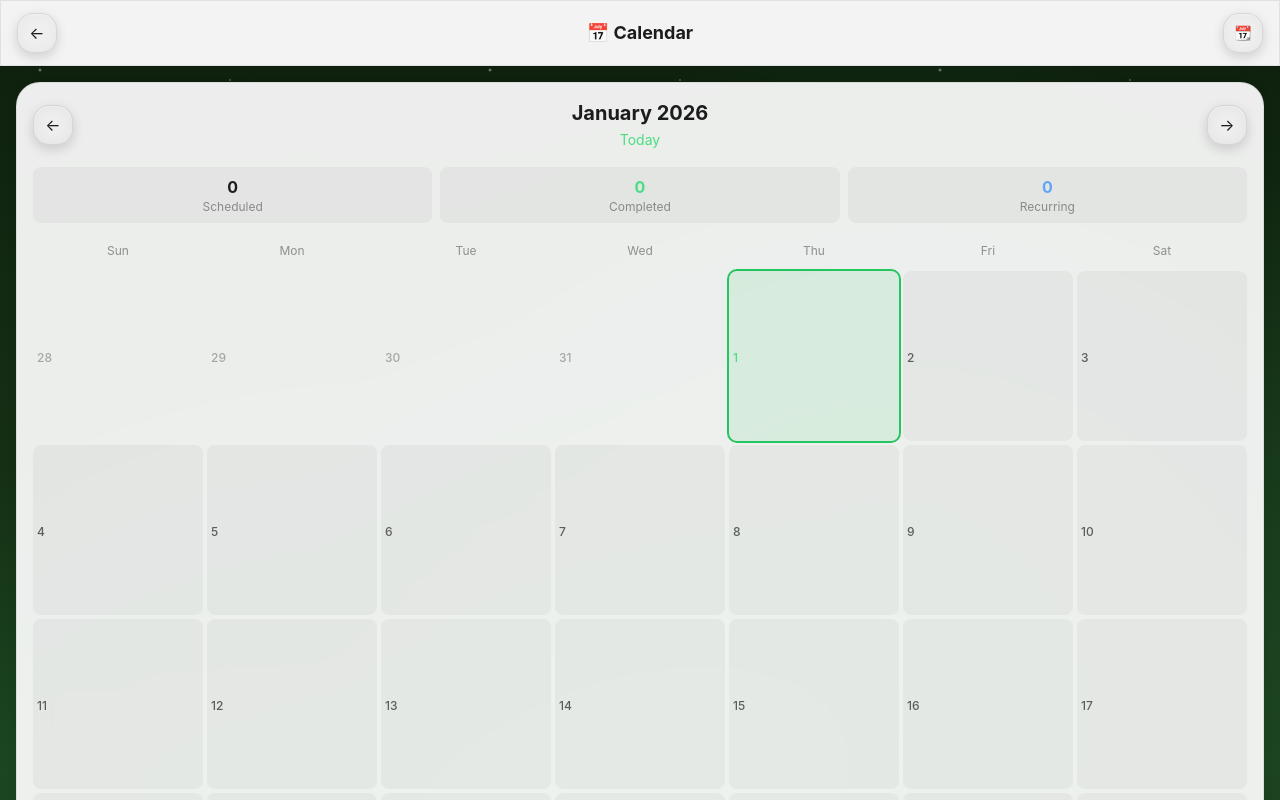
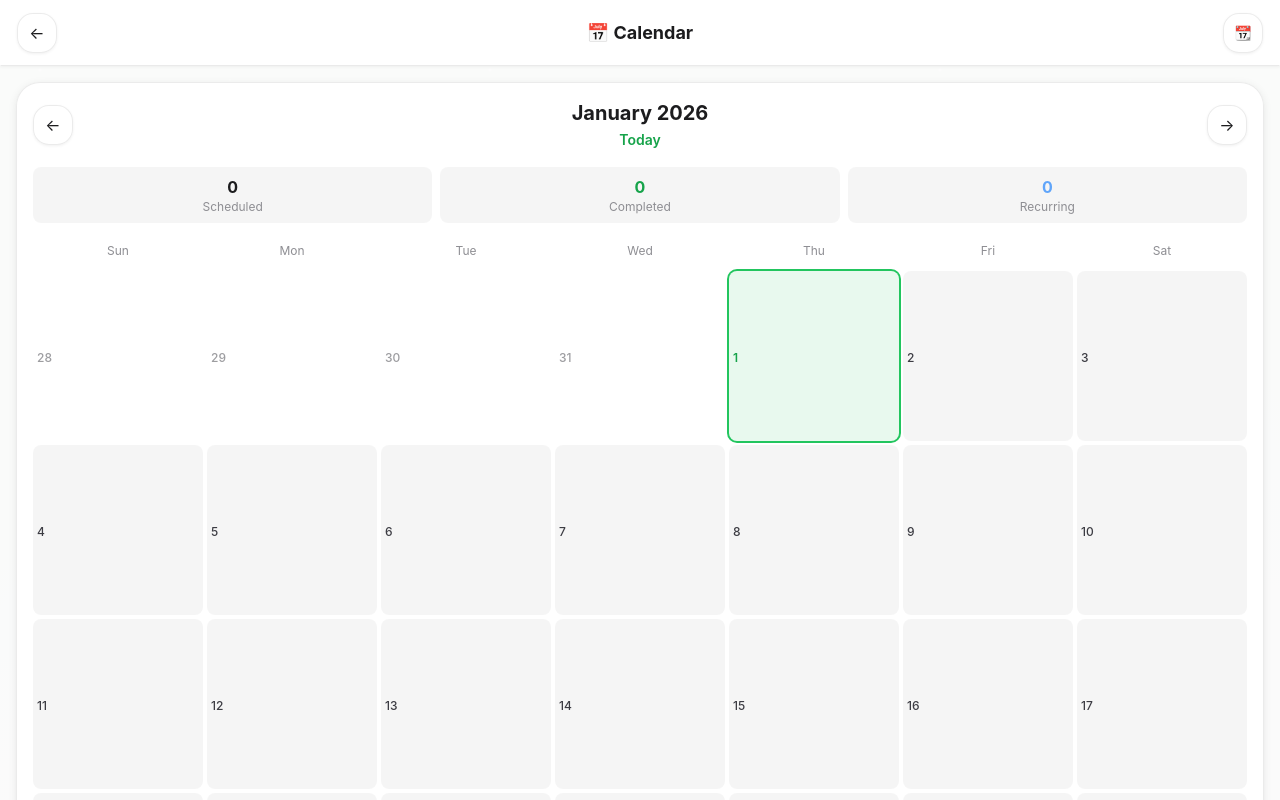
Before and after one commit to justinnewbold/time-blocking, a Next.js app: page /calendar in a window 1280 px wide. Shown: the top 800 px of the page. Built offline with nearby package versions, Linux system fonts and the light colour scheme.

Commit message:
feat: Add light backgrounds + enhanced light mode UI ☀️🌿

```diff
--- a/src/app/globals.css
+++ b/src/app/globals.css
@@ -304,6 +304,112 @@
     radial-gradient(ellipse at 50% 80%, rgba(190, 18, 60, 0.2) 0%, transparent 35%);
 }
 
+
+/* ===== Light Mode Backgrounds ===== */
+
+.bg-light-sky {
+  background: linear-gradient(180deg, #e0f2fe 0%, #f0f9ff 50%, #e0f2fe 100%);
+}
+
+.bg-light-sky::before {
+  content: '';
+  position: absolute;
+  inset: 0;
+  background:
+    radial-gradient(ellipse at 30% 30%, rgba(56, 189, 248, 0.2) 0%, transparent 50%),
+    radial-gradient(ellipse at 70% 70%, rgba(125, 211, 252, 0.15) 0%, transparent 45%);
+}
+
+.bg-light-peach {
+  background: linear-gradient(180deg, #fef3e2 0%, #fff7ed 50%, #fef3e2 100%);
+}
+
+.bg-light-peach::before {
+  content: '';
+  position: absolute;
+  inset: 0;
+  background:
+    radial-gradient(ellipse at 40% 40%, rgba(251, 146, 60, 0.15) 0%, transparent 50%),
+    radial-gradient(ellipse at 60% 60%, rgba(253, 186, 116, 0.1) 0%, transparent 45%);
+}
+
+.bg-light-mint {
+  background: linear-gradient(180deg, #d1fae5 0%, #ecfdf5 50%, #d1fae5 100%);
+}
+
+.bg-light-mint::before {
+  content: '';
+  position: absolute;
+  inset: 0;
+  background:
+    radial-gradient(ellipse at 30% 50%, rgba(52, 211, 153, 0.2) 0%, transparent 50%),
+    radial-gradient(ellipse at 70% 40%, rgba(110, 231, 183, 0.15) 0%, transparent 45%);
+}
+
+.bg-light-lavender {
+  background: linear-gradient(180deg, #ede9fe 0%, #f5f3ff 50%, #ede9fe 100%);
+}
+
+.bg-light-lavender::before {
+  content: '';
+  position: absolute;
+  inset: 0;
+  background:
+    radial-gradient(ellipse at 25% 35%, rgba(167, 139, 250, 0.2) 0%, transparent 50%),
+    radial-gradient(ellipse at 75% 65%, rgba(196, 181, 253, 0.15) 0%, transparent 45%);
+}
+
+.bg-light-rose {
+  background: linear-gradient(180deg, #ffe4e6 0%, #fff1f2 50%, #ffe4e6 100%);
+}
+
+.bg-light-rose::before {
+  content: '';
+  position: absolute;
+  inset: 0;
+  background:
+    radial-gradient(ellipse at 35% 45%, rgba(251, 113, 133, 0.2) 0%, transparent 50%),
+    radial-gradient(ellipse at 65% 55%, rgba(253, 164, 175, 0.15) 0%, transparent 45%);
+}
+
+.bg-light-cream {
+  background: linear-gradient(180deg, #fef9c3 0%, #fefce8 50%, #fef9c3 100%);
+}
+
+.bg-light-cream::before {
+  content: '';
+  position: absolute;
+  inset: 0;
+  background:
+    radial-gradient(ellipse at 30% 40%, rgba(250, 204, 21, 0.15) 0%, transparent 50%),
+    radial-gradient(ellipse at 70% 60%, rgba(253, 224, 71, 0.1) 0%, transparent 45%);
+}
+
+.bg-light-silver {
+  background: linear-gradient(180deg, #e5e7eb 0%, #f3f4f6 50%, #e5e7eb 100%);
+}
+
+.bg-light-silver::before {
+  content: '';
+  position: absolute;
+  inset: 0;
+  background:
+    radial-gradient(ellipse at 40% 30%, rgba(156, 163, 175, 0.15) 0%, transparent 50%),
+    radial-gradient(ellipse at 60% 70%, rgba(209, 213, 219, 0.1) 0%, transparent 45%);
+}
+
+.bg-light-ocean {
+  background: linear-gradient(180deg, #cffafe 0%, #ecfeff 50%, #cffafe 100%);
+}
+
+.bg-light-ocean::before {
+  content: '';
+  position: absolute;
+  inset: 0;
+  background:
+    radial-gradient(ellipse at 25% 40%, rgba(34, 211, 238, 0.2) 0%, transparent 50%),
+    radial-gradient(ellipse at 75% 60%, rgba(103, 232, 249, 0.15) 0%, transparent 45%);
+}
 /* ===== Background Animations ===== */
 
 @keyframes aurora {
@@ -900,36 +1006,38 @@ body {
   --bg-secondary: #ffffff;
   --bg-tertiary: #e5e5ea;
   --text-primary: #1c1c1e;
-  --text-secondary: rgba(0, 0, 0, 0.6);
-  --text-tertiary: rgba(0, 0, 0, 0.4);
-  --glass-bg: rgba(255, 255, 255, 0.85);
+  --text-secondary: #3c3c43;
+  --text-tertiary: #8e8e93;
+  --glass-bg: rgba(255, 255, 255, 0.95);
   --glass-border: rgba(0, 0, 0, 0.08);
-  --separator: rgba(0, 0, 0, 0.1);
+  --separator: rgba(0, 0, 0, 0.12);
   --accent-bg: rgba(0, 0, 0, 0.06);
   --button-bg: rgba(0, 0, 0, 0.08);
   --button-hover: rgba(0, 0, 0, 0.12);
-}
-
-/* Light mode specific overrides */
+  --card-shadow: 0 2px 8px rgba(0, 0, 0, 0.08), 0 1px 2px rgba(0, 0, 0, 0.04);
+}
+
+/* Light mode body */
 .light-mode body {
   background: var(--bg-primary);
-}
-
-/* Glass cards - main content containers */
+  color: var(--text-primary);
+}
+
+/* Glass cards - main content containers - HIGH OPACITY for readability */
 .light-mode .glass,
 .light-mode .glass-card {
-  background: rgba(255, 255, 255, 0.92) !important;
-  border-color: rgba(0, 0, 0, 0.08) !important;
-  box-shadow: 0 2px 12px rgba(0, 0, 0, 0.06), 0 1px 2px rgba(0, 0, 0, 0.04) !important;
-  backdrop-filter: blur(20px);
-  -webkit-backdrop-filter: blur(20px);
-}
-
-/* Header bar */
+  background: rgba(255, 255, 255, 0.95) !important;
+  border: 1px solid rgba(0, 0, 0, 0.08) !important;
+  box-shadow: var(--card-shadow) !important;
+  backdrop-filter: blur(20px) saturate(180%);
+  -webkit-backdrop-filter: blur(20px) saturate(180%);
+}
+
+/* Header bar - solid for better readability */
 .light-mode .glass-dark {
-  background: rgba(255, 255, 255, 0.95) !important;
-  border-color: rgba(0, 0, 0, 0.08) !important;
-  box-shadow: 0 1px 3px rgba(0, 0, 0, 0.06) !important;
+  background: rgba(255, 255, 255, 0.98) !important;
+  border-bottom: 1px solid rgba(0, 0, 0, 0.08) !important;
+  box-shadow: 0 1px 3px rgba(0, 0, 0, 0.05) !important;
 }
 
 /* Primary text (white -> dark) */
@@ -938,19 +1046,20 @@ body {
 }
 
 /* Secondary text */
+.light-mode .text-white\/70,
 .light-mode .text-white\/60,
 .light-mode .text-white\/50 {
   color: var(--text-secondary) !important;
 }
 
-/* Tertiary text */
+/* Tertiary/muted text */
 .light-mode .text-white\/40,
 .light-mode .text-white\/30,
 .light-mode .text-white\/20 {
   color: var(--text-tertiary) !important;
 }
 
-/* Background overlays - make more visible */
+/* Background overlays - visible but subtle */
 .light-mode .bg-white\/5 {
   background: rgba(0, 0, 0, 0.04) !important;
 }
@@ -971,18 +1080,27 @@ body {
   background: rgba(0, 0, 0, 0.12) !important;
 }
 
-/* Borders */
-.light-mode .border-white\/10,
+/* Borders - visible */
+.light-mode .border-white\/5,
+.light-mode .border-white\/10 {
+  border-color: rgba(0, 0, 0, 0.08) !important;
+}
+
 .light-mode .border-white\/20,
 .light-mode .border-white\/30 {
-  border-color: rgba(0, 0, 0, 0.1) !important;
+  border-color: rgba(0, 0, 0, 0.12) !important;
 }
 
 /* Glass inputs */
 .light-mode .glass-input {
   background: rgba(0, 0, 0, 0.05) !important;
   color: var(--text-primary) !important;
-  border-color: rgba(0, 0, 0, 0.1) !important;
+  border: 1px solid rgba(0, 0, 0, 0.1) !important;
+}
+
+.light-mode .glass-input:focus {
+  border-color: #007aff !important;
+  box-shadow: 0 0 0 3px rgba(0, 122, 255, 0.15) !important;
 }
 
 .light-mode .glass-input::placeholder {
@@ -999,20 +1117,30 @@ body {
   background: rgba(0, 0, 0, 0.1) !important;
 }
 
+.light-mode .glass-button:active {
+  background: rgba(0, 0, 0, 0.15) !important;
+}
+
 /* Icon buttons */
 .light-mode .glass-icon,
 .light-mode .glass-icon-sm {
-  background: rgba(0, 0, 0, 0.06) !important;
+  background: rgba(255, 255, 255, 0.9) !important;
   color: var(--text-primary) !important;
-  border-color: rgba(0, 0, 0, 0.08) !important;
+  border: 1px solid rgba(0, 0, 0, 0.08) !important;
+  box-shadow: 0 1px 3px rgba(0, 0, 0, 0.06) !important;
 }
 
 .light-mode .glass-icon:hover,
 .light-mode .glass-icon-sm:hover {
-  background: rgba(0, 0, 0, 0.1) !important;
-}
-
-/* Green success states should stay green */
+  background: rgba(255, 255, 255, 1) !important;
+  box-shadow: 0 2px 6px rgba(0, 0, 0, 0.1) !important;
+}
+
+/* Green/success states - keep vibrant */
+.light-mode .bg-green-500 {
+  background: #22c55e !important;
+}
+
 .light-mode .bg-green-500\/20 {
   background: rgba(34, 197, 94, 0.15) !important;
 }
@@ -1022,115 +1150,185 @@ body {
 }
 
 .light-mode .border-green-500\/30 {
-  border-color: rgba(34, 197, 94, 0.3) !important;
-}
-
-/* Time/duration buttons */
-.light-mode button[class*="rounded-xl"][class*="text-sm"],
-.light-mode button[class*="rounded-xl"][class*="text-xs"] {
-  background: rgba(0, 0, 0, 0.06) !important;
+  border-color: rgba(34, 197, 94, 0.4) !important;
+}
+
+.light-mode .text-green-400,
+.light-mode .text-green-500 {
+  color: #16a34a !important;
+}
+
+/* Start button - make it pop */
+.light-mode button.text-green-400,
+.light-mode span.text-green-400 {
+  color: #16a34a !important;
+  font-weight: 600;
+}
+
+/* Duration buttons (5m, 15m, 25m, 45m) */
+.light-mode button[class*="rounded-xl"][class*="p-3"],
+.light-mode button[class*="rounded-xl"][class*="p-2"] {
+  background: rgba(255, 255, 255, 0.9) !important;
   color: var(--text-secondary) !important;
-}
-
-.light-mode button[class*="rounded-xl"][class*="text-sm"]:hover,
-.light-mode button[class*="rounded-xl"][class*="text-xs"]:hover {
-  background: rgba(0, 0, 0, 0.1) !important;
-}
-
-/* Filter/category pills */
-.light-mode .rounded-full[class*="bg-white"] {
-  background: rgba(0, 0, 0, 0.08) !important;
+  border: 1px solid rgba(0, 0, 0, 0.1) !important;
+  box-shadow: 0 1px 2px rgba(0, 0, 0, 0.05) !important;
+}
+
+.light-mode button[class*="rounded-xl"][class*="p-3"]:hover,
+.light-mode button[class*="rounded-xl"][class*="p-2"]:hover {
+  background: rgba(255, 255, 255, 1) !important;
+  box-shadow: 0 2px 4px rgba(0, 0, 0, 0.1) !important;
+}
+
+/* Category filter pills */
+.light-mode .rounded-full.bg-white\/20 {
+  background: rgba(0, 122, 255, 0.12) !important;
+  color: #007aff !important;
+}
+
+.light-mode .rounded-full.text-white\/60 {
+  background: rgba(0, 0, 0, 0.04) !important;
+  color: var(--text-secondary) !important;
 }
 
 /* Progress bars */
-.light-mode .bg-white\/10.rounded-full,
-.light-mode div[class*="h-1"][class*="bg-white"] {
+.light-mode div[class*="h-1"][class*="bg-white"],
+.light-mode div[class*="h-1.5"][class*="bg-white"],
+.light-mode div[class*="h-2"][class*="bg-white"] {
   background: rgba(0, 0, 0, 0.1) !important;
 }
 
 /* iOS context menu */
 .light-mode .ios-context-menu {
   background: rgba(255, 255, 255, 0.98) !important;
-  box-shadow: 0 10px 40px rgba(0, 0, 0, 0.15) !important;
+  border: 1px solid rgba(0, 0, 0, 0.08) !important;
+  box-shadow: 0 10px 40px rgba(0, 0, 0, 0.15), 0 4px 12px rgba(0, 0, 0, 0.1) !important;
 }
 
 .light-mode .ios-context-menu-item {
-  border-color: rgba(0, 0, 0, 0.08) !important;
+  color: var(--text-primary) !important;
+  border-color: rgba(0, 0, 0, 0.06) !important;
 }
 
 .light-mode .ios-context-menu-item:hover {
-  background: rgba(0, 0, 0, 0.05) !important;
-}
-
-/* Toggle switches - inactive state */
-.light-mode div[class*="rounded-full"][class*="bg-white/20"] {
+  background: rgba(0, 0, 0, 0.04) !important;
+}
+
+/* Toggle switches */
+.light-mode div[class*="rounded-full"][class*="w-11"][class*="bg-white"] {
   background: rgba(0, 0, 0, 0.15) !important;
 }
 
 /* Badge/tag styling */
-.light-mode span[class*="rounded-full"][class*="bg-white"] {
-  background: rgba(0, 0, 0, 0.08) !important;
-}
-
-.light-mode span[class*="rounded-full"][class*="text-white/60"] {
+.light-mode span[class*="rounded-full"][class*="px-2"][class*="bg-white"] {
+  background: rgba(0, 0, 0, 0.06) !important;
   color: var(--text-secondary) !important;
 }
 
+/* Category badges (Patty Shack, Home, etc) */
+.light-mode span[class*="rounded-full"][class*="text-xs"] {
+  background: rgba(0, 0, 0, 0.06) !important;
+  color: var(--text-secondary) !important;
+}
+
 /* Number badges in Top 3 */
-.light-mode span[class*="rounded-lg"][class*="bg-white"] {
+.light-mode span[class*="rounded-lg"][class*="w-7"] {
   background: rgba(0, 0, 0, 0.08) !important;
   color: var(--text-secondary) !important;
-}
-
-/* Dropdown arrows and misc elements */
+  border: 1px solid rgba(0, 0, 0, 0.1) !important;
+}
+
+/* Frog Eaten celebration - keep green visible */
+.light-mode .text-green-400.font-bold {
+  color: #16a34a !important;
+}
+
+/* Task list item backgrounds */
+.light-mode div[class*="flex"][class*="gap-2"][class*="p-2"][class*="bg-white"] {
+  background: rgba(0, 0, 0, 0.03) !important;
+  border-radius: 8px;
+}
+
+/* Dividers */
+.light-mode div[class*="w-px"][class*="bg-white"],
+.light-mode div[class*="h-px"][class*="bg-white"] {
+  background: rgba(0, 0, 0, 0.1) !important;
+}
+
+/* Dropdown arrows */
 .light-mode .text-white\/20 {
-  color: rgba(0, 0, 0, 0.3) !important;
-}
-
-/* Task list backgrounds */
-.light-mode div[class*="p-2"][class*="bg-white/5"],
-.light-mode div[class*="p-3"][class*="bg-white/5"] {
-  background: rgba(0, 0, 0, 0.04) !important;
-}
-
-/* Dividers */
-.light-mode div[class*="w-px"][class*="bg-white"] {
-  background: rgba(0, 0, 0, 0.1) !important;
-}
-
-/* Make sure actual white backgrounds stay white */
-.light-mode .bg-white {
-  background: #ffffff !important;
-}
-
-/* Ring colors */
+  color: var(--text-tertiary) !important;
+}
+
+/* Ring colors for focus */
 .light-mode .ring-white\/20 {
   --tw-ring-color: rgba(0, 0, 0, 0.1) !important;
 }
 
-/* Focus states */
-.light-mode input:focus,
-.light-mode button:focus,
-.light-mode textarea:focus {
-  outline-color: rgba(0, 122, 255, 0.5) !important;
+.light-mode .ring-green-500\/50 {
+  --tw-ring-color: rgba(34, 197, 94, 0.3) !important;
+}
+
+/* Stars emoji rating */
+.light-mode .text-yellow-400 {
+  color: #eab308 !important;
 }
 
 /* Placeholder text */
 .light-mode ::placeholder {
-  color: rgba(0, 0, 0, 0.4) !important;
-}
-
-/* Selected/active states */
-.light-mode .bg-white\/20.text-white {
-  background: rgba(0, 122, 255, 0.15) !important;
-  color: #007aff !important;
-}
-
-/* Shadow fixes */
-.light-mode [class*="shadow"] {
-  --tw-shadow-color: rgba(0, 0, 0, 0.08) !important;
-}
-
+  color: var(--text-tertiary) !important;
+  opacity: 1;
+}
+
+/* Modal backdrops */
+.light-mode .bg-black\/50 {
+  background: rgba(0, 0, 0, 0.4) !important;
+}
+
+/* Level/XP badges */
+.light-mode span[class*="text-green-400"][class*="text-xs"] {
+  color: #16a34a !important;
+}
+
+/* Bottom navigation */
+.light-mode nav[class*="glass"] {
+  background: rgba(255, 255, 255, 0.95) !important;
+  border-top: 1px solid rgba(0, 0, 0, 0.08) !important;
+}
+
+/* Safe area padding backgrounds */
+.light-mode .safe-area-top {
+  background: rgba(255, 255, 255, 0.98);
+}
+
+/* Animate pulse glow - soften for light mode */
+.light-mode .animate-pulse-glow {
+  animation: pulse-glow-light 2s ease-in-out infinite;
+}
+
+@keyframes pulse-glow-light {
+  0%, 100% {
+    box-shadow: 0 0 5px rgba(34, 197, 94, 0.3), 0 2px 8px rgba(0, 0, 0, 0.08);
+  }
+  50% {
+    box-shadow: 0 0 20px rgba(34, 197, 94, 0.4), 0 2px 8px rgba(0, 0, 0, 0.08);
+  }
+}
+
+/* Skeleton loading states */
+.light-mode .animate-pulse {
+  background: linear-gradient(90deg,
+    rgba(0, 0, 0, 0.06) 25%,
+    rgba(0, 0, 0, 0.1) 50%,
+    rgba(0, 0, 0, 0.06) 75%
+  );
+  background-size: 200% 100%;
+}
+
+/* Float animation shadow */
+.light-mode .float-animation {
+  box-shadow: 0 4px 12px rgba(0, 0, 0, 0.08);
+}
 /* Stagger animation for lists */
 @keyframes stagger-fade-in {
   from {
```
